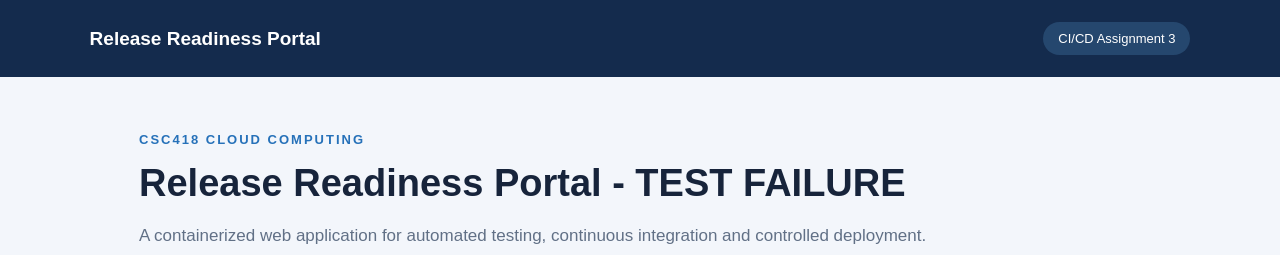
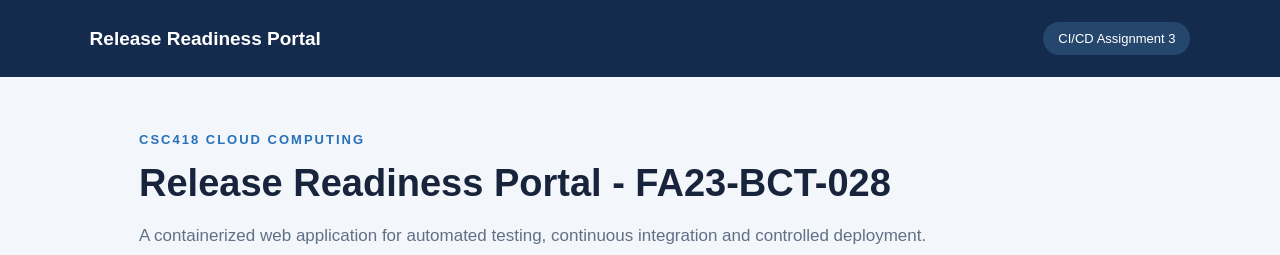
Before and after one commit to m-taha-ejaz/cicd-assignment-FA23-BCT-028, a plain HTML site: page index.html in a window 1280 px wide. Shown: the top 255 px of the page. Drawn offline with Linux system fonts and the light colour scheme.

Commit message:
Fix heading and restore successful CI/CD pipeline

```diff
--- a/index.html
+++ b/index.html
@@ -106,7 +106,7 @@
 
   <main>
     <div class="eyebrow">CSC418 CLOUD COMPUTING</div>
-    <h1 id="main-heading">Release Readiness Portal - TEST FAILURE</h1>
+    <h1 id="main-heading">Release Readiness Portal - FA23-BCT-028</h1>
     <p class="intro">
       A containerized web application for automated testing,
       continuous integration and controlled deployment.
```
